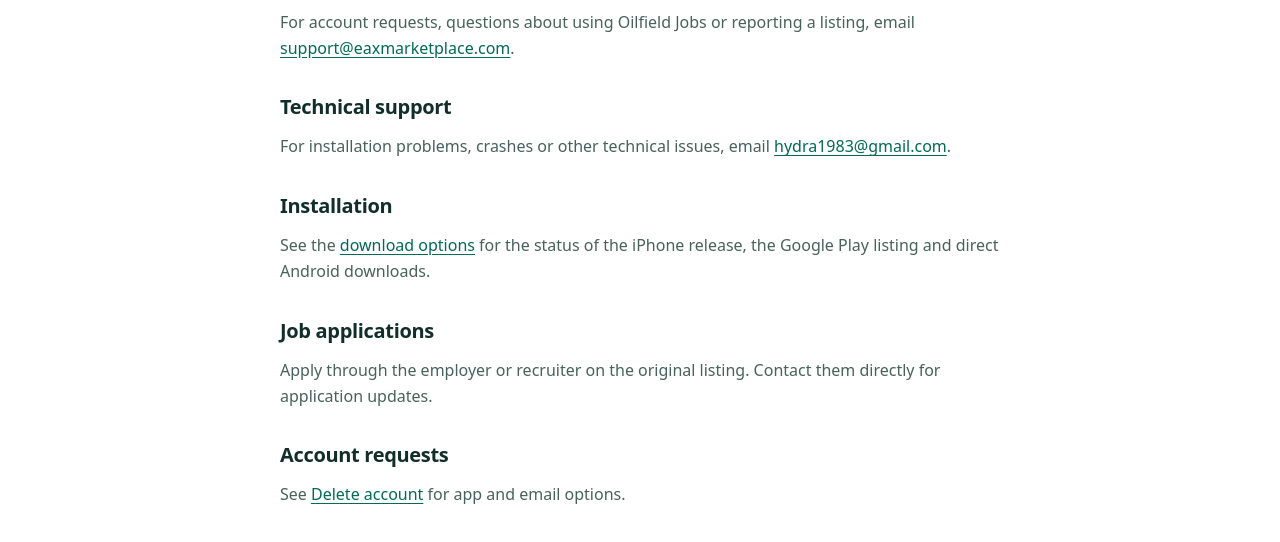
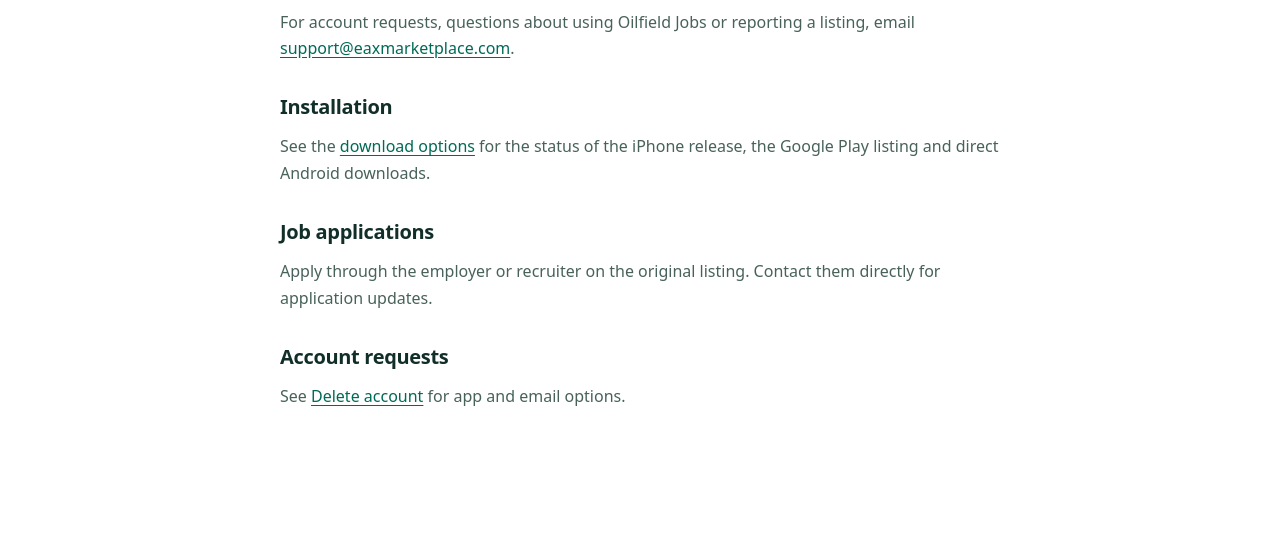
Before and after one commit to peakwalk/ogjl-site, a website: page src/support.html in a window 1280 px wide. Shown: the part 260-802 px from the top of the page. Drawn offline with Linux system fonts and the light colour scheme.

Commit message:
fix(site): remove technical support section

```diff
--- a/src/support.html
+++ b/src/support.html
@@ -18,8 +18,6 @@
     <h1>Support</h1>
     <h2>Accounts and general enquiries</h2>
     <p>For account requests, questions about using Oilfield Jobs or reporting a listing, email <a href="mailto:support@eaxmarketplace.com?subject=Oilfield%20Jobs%20support">support@eaxmarketplace.com</a>.</p>
-    <h2>Technical support</h2>
-    <p>For installation problems, crashes or other technical issues, email <a href="mailto:hydra1983@gmail.com?subject=Oilfield%20Jobs%20technical%20support">hydra1983@gmail.com</a>.</p>
     <h2>Installation</h2>
     <p>See the <a href="./#download">download options</a> for the status of the iPhone release, the Google Play listing and direct Android downloads.</p>
     <h2>Job applications</h2>
```
